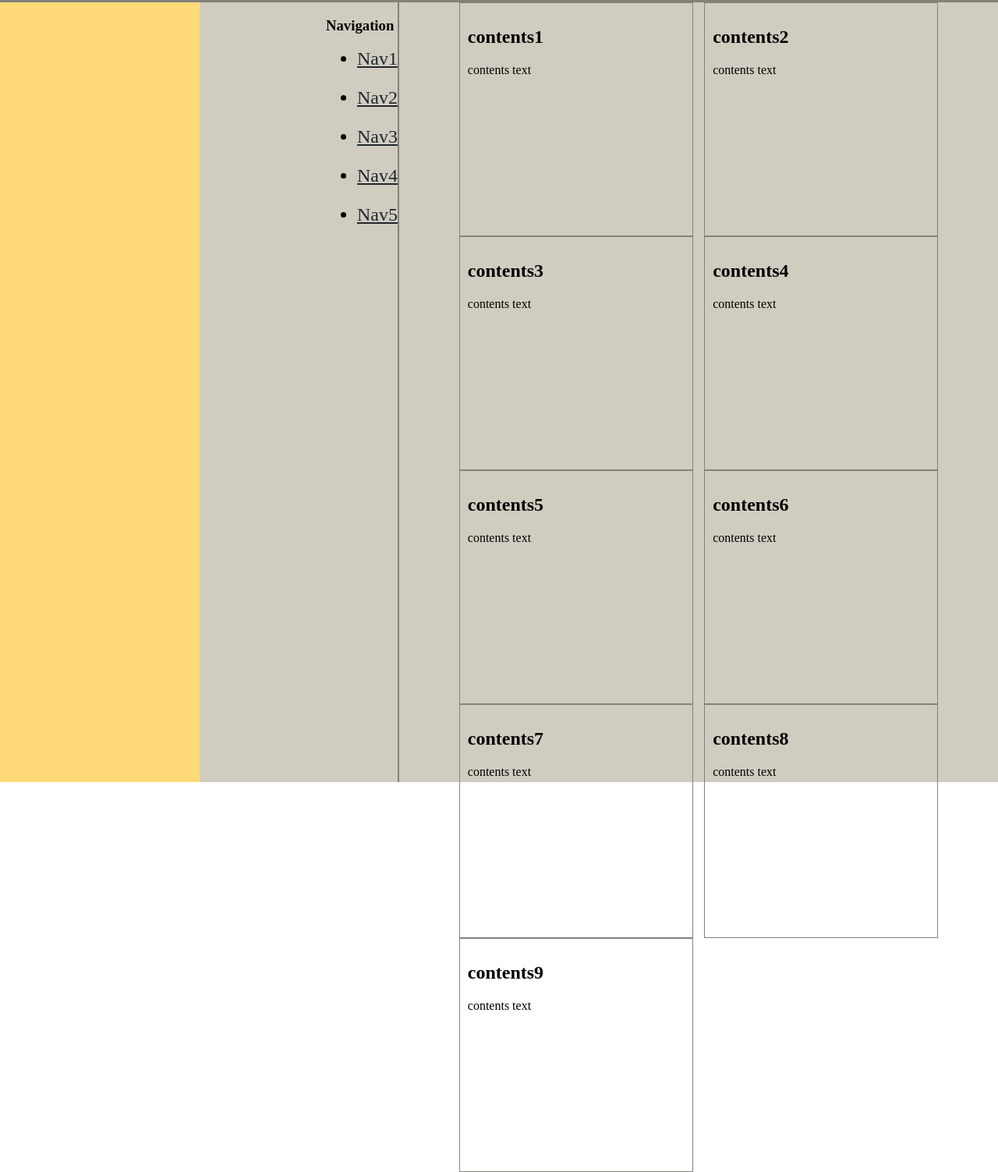
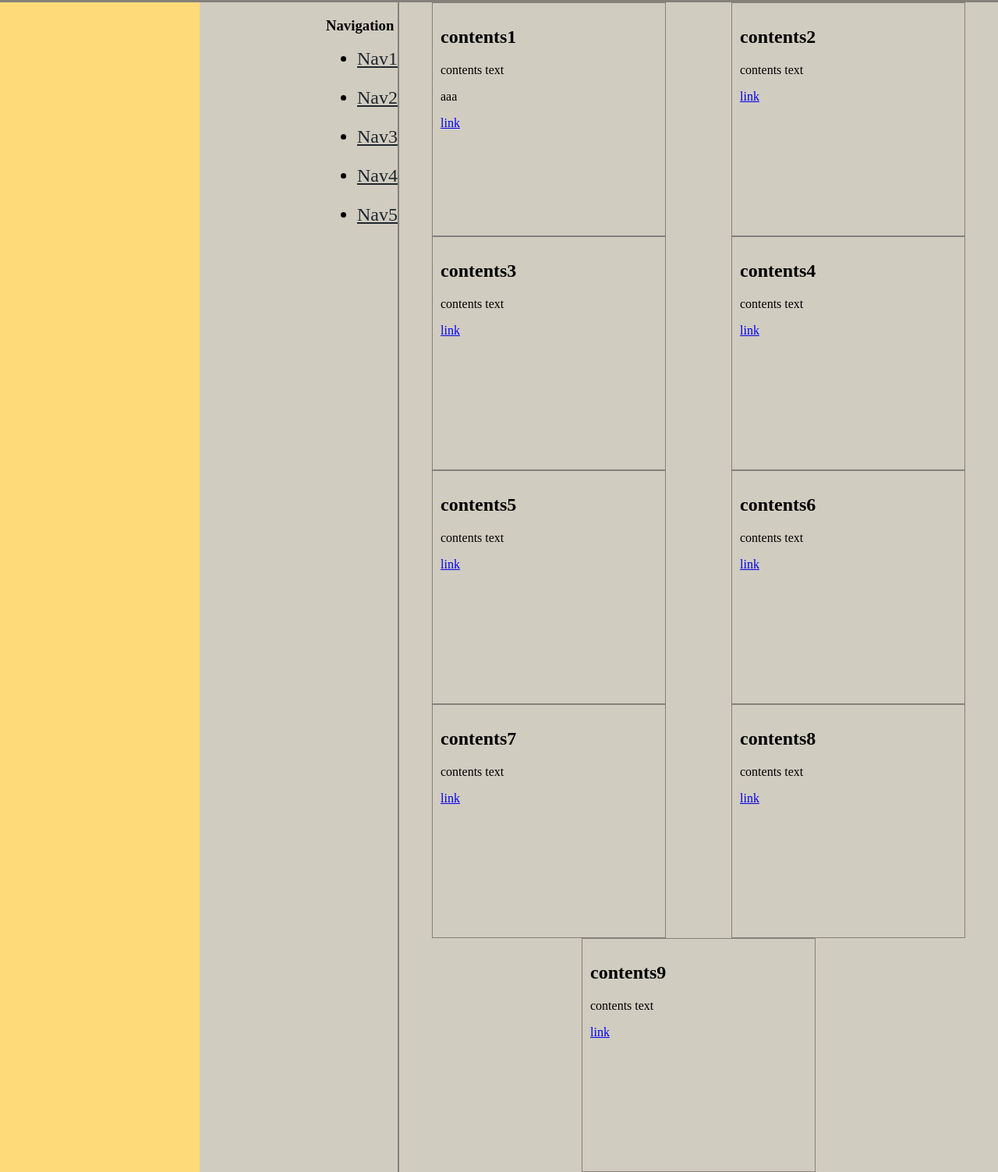
Before and after one commit to Yuuma-ujimoto/Design-labo, a plain HTML site: page design-test-no02/index.html in a window 1280 px wide. Shown: the part 197-1700 px from the top of the page at 78% size. Drawn offline with Linux system fonts and the light colour scheme.

Commit message:
update index.html & style.css / 全然わからない俺は雰囲気でCSSをやっている

```diff
--- a/design-test-no02/index.html
+++ b/design-test-no02/index.html
@@ -45,39 +45,67 @@
         <div class="main-contents-wrapper">
           <section class="main-contents-box">
             <h2 class="main-contents-title">contents1</h2>
-            <p class="main-contents-text">contents text</p>
+            <div class="main-contents-text-box">
+              <p>contents text</p>
+              <p>aaa</p>
+              <a href="#" class="main-contents-link">link</a>
+            </div>
           </section>
           <section class="main-contents-box">
             <h2 class="main-contents-title">contents2</h2>
-            <p class="main-contents-text">contents text</p>
+            <div class="main-contents-text-box">
+              <p>contents text</p>
+              <a href="#" class="main-contents-link">link</a>
+            </div>
           </section>
           <section class="main-contents-box">
             <h2 class="main-contents-title">contents3</h2>
-            <p class="main-contents-text">contents text</p>
+            <div class="main-contents-text-box">
+              <p>contents text</p>
+              <a href="#" class="main-contents-link">link</a>
+            </div>
           </section>
           <section class="main-contents-box">
             <h2 class="main-contents-title">contents4</h2>
-            <p class="main-contents-text">contents text</p>
+            <div class="main-contents-text-box">
+              <p>contents text</p>
+              <a href="#" class="main-contents-link">link</a>
+            </div>
           </section>
           <section class="main-contents-box">
             <h2 class="main-contents-title">contents5</h2>
-            <p class="main-contents-text">contents text</p>
+            <div class="main-contents-text-box">
+              <p>contents text</p>
+              <a href="#" class="main-contents-link">link</a>
+            </div>
           </section>
           <section class="main-contents-box">
             <h2 class="main-contents-title">contents6</h2>
-            <p class="main-contents-text">contents text</p>
+            <div class="main-contents-text-box">
+              <p>contents text</p>
+              <a href="#" class="main-contents-link">link</a>
+            </div>
           </section>
           <section class="main-contents-box">
             <h2 class="main-contents-title">contents7</h2>
-            <p class="main-contents-text">contents text</p>
+            <div class="main-contents-text-box">
+              <p>contents text</p>
+              <a href="#" class="main-contents-link">link</a>
+            </div>
           </section>
           <section class="main-contents-box">
             <h2 class="main-contents-title">contents8</h2>
-            <p class="main-contents-text">contents text</p>
+            <div class="main-contents-text-box">
+              <p>contents text</p>
+              <a href="#" class="main-contents-link">link</a>
+            </div>
           </section>
           <section class="main-contents-box">
             <h2 class="main-contents-title">contents9</h2>
-            <p class="main-contents-text">contents text</p>
+            <div class="main-contents-text-box">
+              <p>contents text</p>
+              <a href="#" class="main-contents-link">link</a>
+            </div>
           </section>
         </div>
       </div>
--- a/design-test-no02/style.css
+++ b/design-test-no02/style.css
@@ -40,13 +40,14 @@ body{
 
 .menu-wrapper{
   width: 100%;
-  height: 1000px;
+  height: auto;
+  min-height: 1000px;
   display: flex;
 }
 
 .side-menu-wrapper{
   width: 40%;
-  height: 100%;
+  height: auto;
   background-color: var(--main-bg-color);
   display: flex;
   justify-content: flex-end;
@@ -74,16 +75,17 @@ body{
 
 .main-menu-wrapper{
   width: 60%;
-  height: 100%;
+  height: auto;
   background-color: var(--sub-bg-color);
   display: flex;
   justify-content: center;
 }
 .main-contents-wrapper{
-  width: 80%;
+  width: 100%;
+  height: auto;
   display: flex;
   flex-wrap: wrap;
-  justify-content: space-between;
+  justify-content: space-around;
   align-items: center;
 
 }
```
